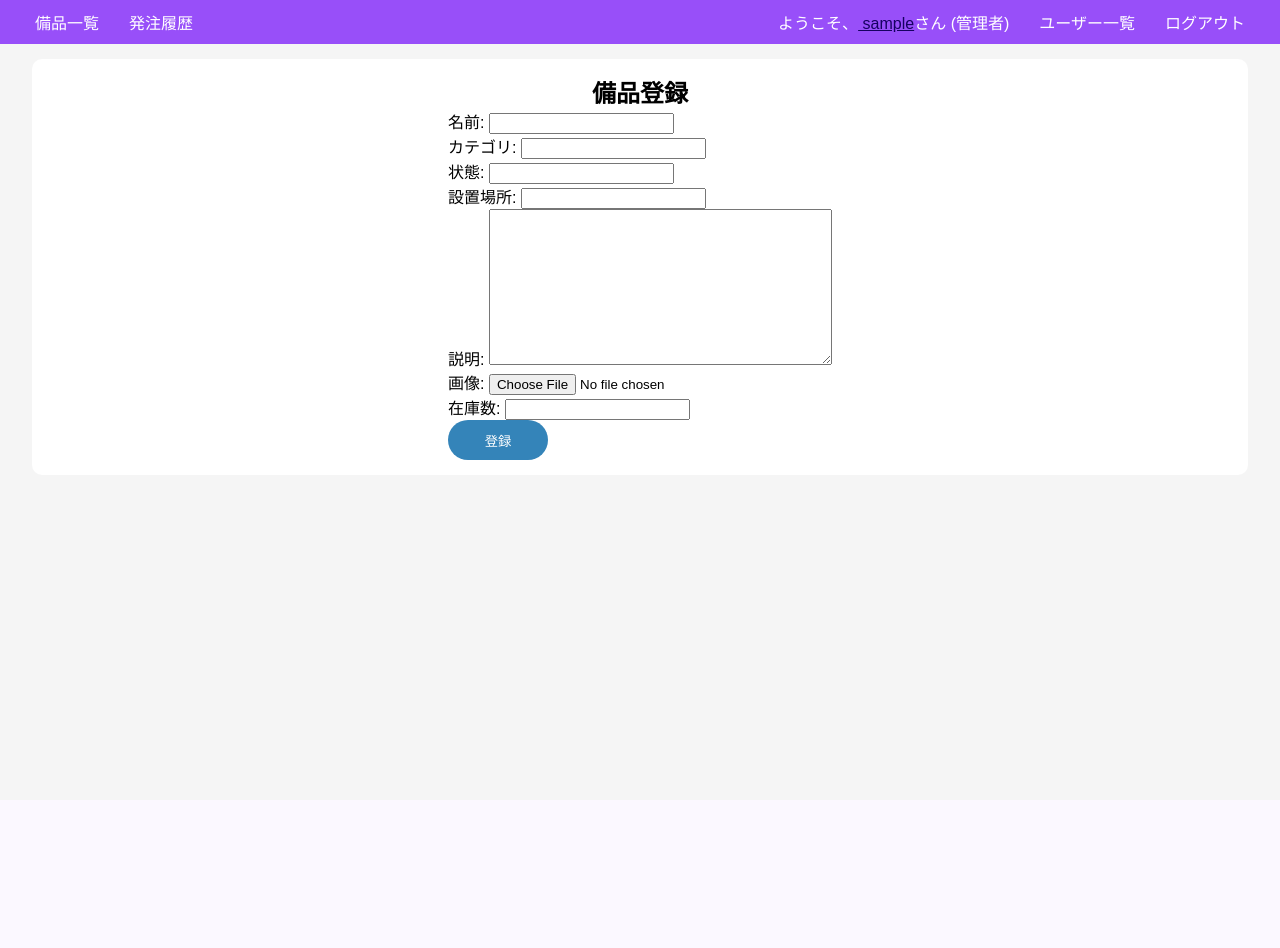
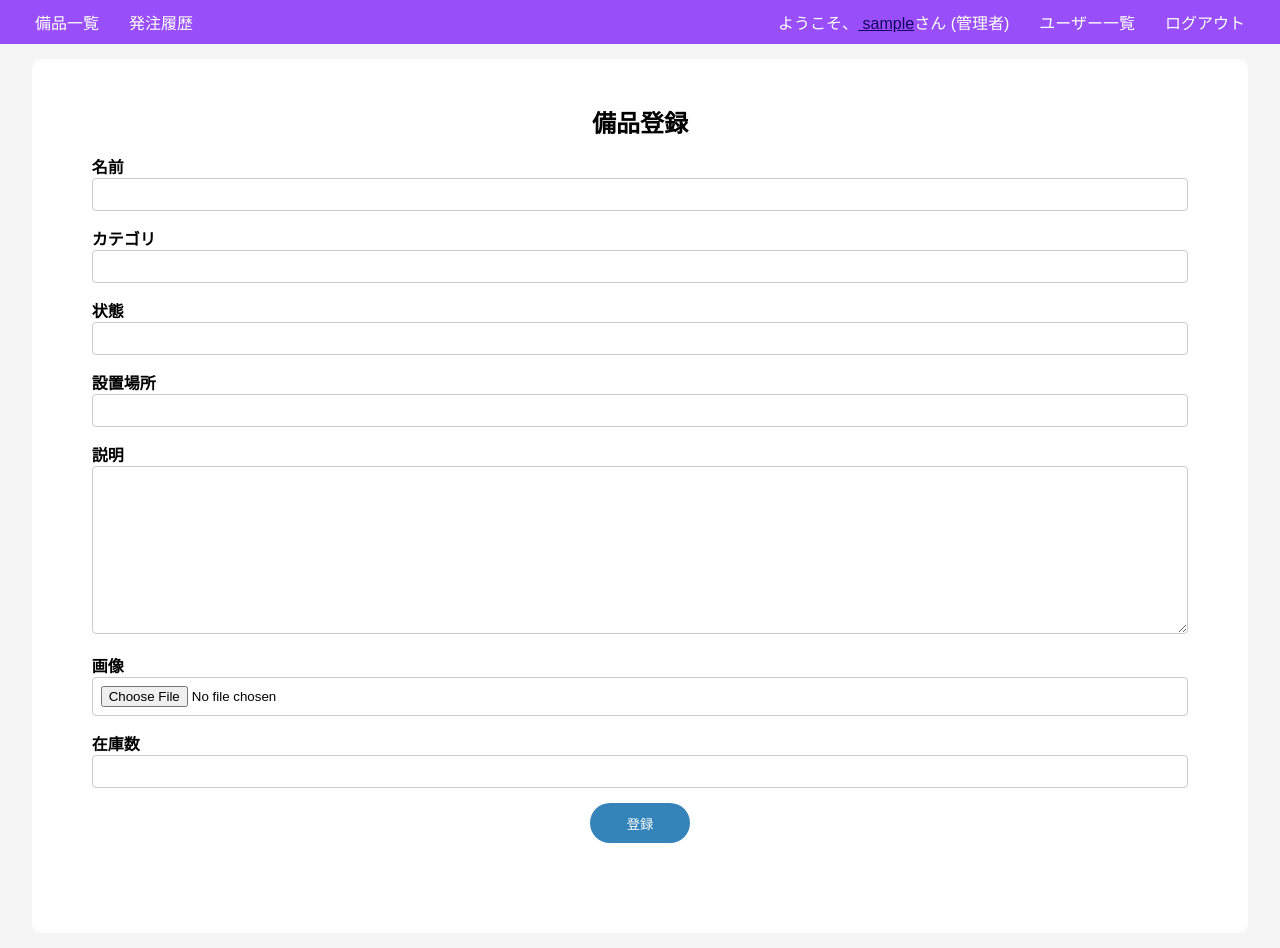
Before and after one commit to yuki-nishizawa/equipment-management-C, a Django app: page /equipment/add/ in a window 1280 px wide. Before the commit the page ends 460 px from the top, so only its background shows below. Run offline with Django 4.2, Linux system fonts and the light colour scheme; the visitor is signed in with stand-in values (Sample User, id 1).

Commit message:
備品登録画面、備品編集画面(小池さん対応分)
動作確認済・その他画面系微修正

```diff
--- a/static/css/style.css
+++ b/static/css/style.css
@@ -20,54 +20,54 @@ div {
 
 /* 全体レイアウト */
 body {
-  font-family: Arial, sans-serif; /* フォントをArialに設定し、Arialがない場合は他のsans-serif系のフォントを使用 */
-  background-color: #f5f5f5; /* 背景色を薄い灰色に設定 */
-  width: 100%; /* 幅を100%に設定 */
-  margin: 0; /* 外側の余白をゼロに設定 */
-  padding: 0; /* 内側の余白をゼロに設定 */
+  font-family: Arial, sans-serif;
+  background-color: #f5f5f5;
+  width: 100%;
+  margin: 0;
+  padding: 0;
 }
 
 header {
-  background-color: #984ff9; /* ヘッダーの背景色を変更 */
-  padding: 10px 0; /* ヘッダーの上下の内側余白を10pxに設定 */
+  background-color: #984ff9;
+  padding: 10px 0;
 }
 
 .header-content {
-  display: flex; /* フレックスボックスを使用して子要素を配置 */
-  justify-content: space-between; /* 子要素を左右に均等に配置 */
-  align-items: center; /* 子要素を垂直方向に中央揃え */
-  margin: 0 auto; /* 外側の余白を自動で設定し、中央揃えに */
-  padding: 0 20px; /* 左右の内側余白を20pxに設定 */
+  display: flex;
+  justify-content: space-between;
+  align-items: center;
+  margin: 0 auto;
+  padding: 0 20px;
   color: #FFFFFF;
 }
 
 .header-content ul {
-  list-style: none; /* リストマーカーを非表示に */
-  margin: 0; /* 外側の余白をゼロに設定 */
-  padding: 0; /* 内側の余白をゼロに設定 */
-  display: flex; /* フレックスボックスを使用してリストアイテムを横並びに */
+  list-style: none;
+  margin: 0;
+  padding: 0;
+  display: flex;
 }
 
 .header-content ul li {
-  margin: 0 15px; /* 左右の外側余白を15pxに設定 */
+  margin: 0 15px;
 }
 
 .header-content ul li a {
-  color: white; /* リンクテキストの色を白に設定 */
-  text-decoration: none; /* テキストの下線を非表示に */
-  font-size: 16px; /* フォントサイズを16pxに設定 */
+  color: white;
+  text-decoration: none;
+  font-size: 16px;
 }
 
 .main {
   background-color: white;
-  width: 95%; /* 画面に対して */
-  margin: 15px  auto; /* 外側の余白を自動で設定し、中央揃えに */
-  padding: 15px; /* 内側の余白をゼロに設定 */
+  width: 95%;
+  margin: 15px auto;
+  padding: 15px;
   display: flex;
   flex-direction: column;
   justify-content: center;
   align-items: center;
-  border-radius: 10px; /* 四つ角を10px丸く仕上げる */
+  border-radius: 10px;
 }
 
 .title {
@@ -81,17 +81,36 @@ header {
 /* 西澤追加：いろいろ編集しちゃってください！！*/
 .content {
   margin-bottom: 25px;
+  width: 100%; /* 必要に応じて調整 */
+  max-width: 1200px; /* 必要に応じて最大幅を設定 */
+  text-align: center;
 }
 
 .field {
-  text-align: center;
+  text-align: left; /* 左詰めに設定 */
   display: auto;
   margin-bottom: 15px;
+}
+.fieldstaff label,
+.field label {
+    margin-bottom: 5px;
+    font-weight: bold;
+    text-align: center;
+}
+
+.field input, .field select, .field textarea {
+    padding: 8px;
+    border: 1px solid #ccc;
+    border-radius: 4px;
+    width: 100%;
+}
+
+.fieldstaff {
+    margin: 25px auto;
 }
 
 .field-error{
   text-align: center;
-  display: auto;
   margin-top: 20px;
   margin-bottom: 15px;
   padding: 10px;
@@ -119,23 +138,23 @@ header {
 }
 
 .button {
-  width: 100px; /* ボタンの幅 */
-  height: 40px; /* ボタンの高さ */
-  border-radius: 50px; /* ボタンの角丸 */
-  background-color: #3484b9; /* ボタンの背景色 */
-  text-align: center; /* テキストを中央揃え */
-  border-width: 0px; /* ボーダーなし */
-  cursor: pointer; /* マウスオーバー時に指アイコン */
+  width: 100px;
+  height: 40px;
+  border-radius: 50px;
+  background-color: #3484b9;
+  text-align: center;
+  border-width: 0px;
+  cursor: pointer;
   color: #FFFFFF;
 }
 
 .button:hover {
-  background-color: #005CC8; /* マウスオーバー時の背景色 */
+  background-color: #005CC8;
 }
 
 /*表示させる画像の調整・8/21西澤追加*/
 .image {
-  max-width: auto; /* 例えば300pxに制限する */
+  max-width: auto;
   height: 300px;
 }
 
--- a/templates/equipment/add.html
+++ b/templates/equipment/add.html
@@ -1,25 +1,55 @@
 {% extends "base.html" %}
 {% load static %}
-{% block title %}トップページ{% endblock title %}
+{% block title %}備品登録{% endblock title %}
 {% block content %}
 
-    <h2>備品登録</h2>
+<div class="main">
+    <div class="title">
+        <h2>備品登録</h2>
+    </div>
 
-    <form method="post" enctype="multipart/form-data"><!--フォームがここから始まります-->
+    <div class="content">
+        <form method="post" enctype="multipart/form-data">
+            {% csrf_token %}
+            {% if form.errors %}
+            <div class="field-error">
+                <p>入力にエラーがあります。もう一度ご確認ください。</p>
+                {{ form.non_field_errors }}
+            </div>
+            {% endif %}
 
-      {% csrf_token %}<!--おまじない的なやつです-->
-
-    {% if form.errors %}<!--もし入力内容にエラーがあったら-->
-
-        <p><font color=red>入力にエラーがあります。もう一度ご確認ください。</font></p><!--エラーメッセージを表示-->
-        {{ form.non_field_errors }}
-
-    {% endif %}
-
-    {{ form.as_p }}<!--forms.pyで定義したフォームの中身を一括表示(項目ごと個別表示にしたほうがいいかも？)-->
-
-      <input type="submit" value="登録" class="button"><!--送信のためのボタンです-->
-
-    </form><!--フォームはここまでです-->
-
+            <div class="field">
+                <label for="{{ form.equip_name.id_for_label }}">名前</label>
+                {{ form.equip_name }}
+            </div>
+            <div class="field">
+                <label for="{{ form.category.id_for_label }}">カテゴリ</label>
+                {{ form.category }}
+            </div>
+            <div class="field">
+                <label for="{{ form.condition.id_for_label }}">状態</label>
+                {{ form.condition }}
+            </div>
+            <div class="field">
+                <label for="{{ form.place.id_for_label }}">設置場所</label>
+                {{ form.place }}
+            </div>
+            <div class="field">
+                <label for="{{ form.text.id_for_label }}">説明</label>
+                {{ form.text }}
+            </div>
+            <div class="field">
+                <label for="{{ form.image.id_for_label }}">画像</label>
+                {{ form.image }}
+            </div>
+            <div class="field">
+                <label for="{{ form.stock.id_for_label }}">在庫数</label>
+                {{ form.stock }}
+            </div>
+            <div class="button-container">
+                <input type="submit" value="登録" class="button">
+            </div>
+        </form>
+    </div>
+</div>
 {% endblock content %}
```
Also changed, not shown: templates/equipment/edit.html (+45 -20 lines), templates/users/edit.html (+4 -4 lines), templates/users/sign_in.html (+3 -4 lines), templates/users/sign_up.html (+8 -13 lines).
